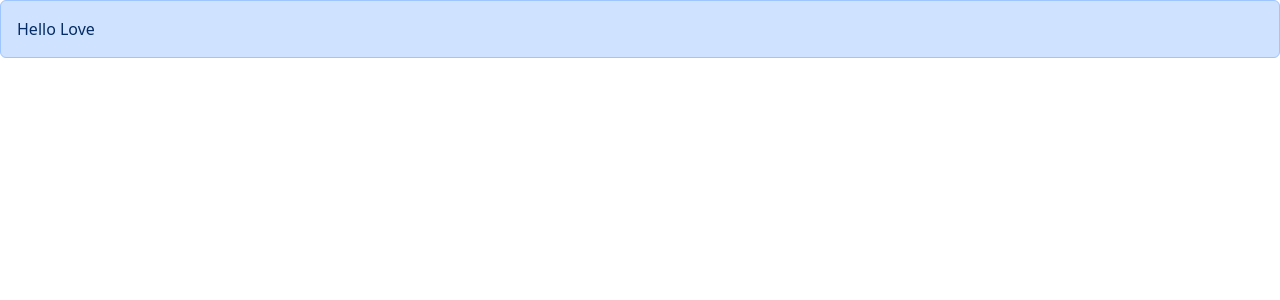
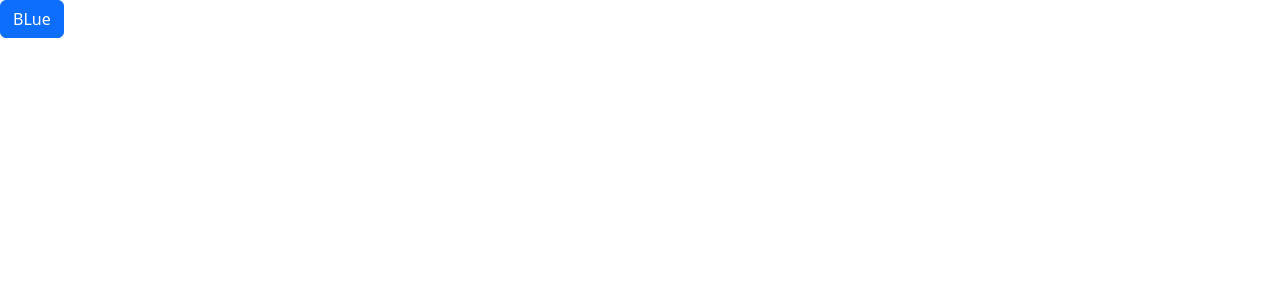
Before and after one commit to Flint15/react-earth-app, a React (Vite) app: page / in a window 1280 px wide. Shown: the top 300 px of the page. Built offline with nearby package versions, Linux system fonts and the light colour scheme.

Commit message:
Showing and hiding the alert

```diff
--- a/src/App.tsx
+++ b/src/App.tsx
@@ -1,11 +1,16 @@
+import Button from "./components/Button";
 import Alert from "./components/Alert";
+import { useState } from "react";
 
 function App() {
+  const [alertVisible, setAlertVisibility] = useState(false);
+
   return (
     <div>
-      <Alert>
-        Hello <span>Love</span>
-      </Alert>
+      {alertVisible && (
+        <Alert onClose={() => setAlertVisibility(false)}>Alert</Alert>
+      )}
+      <Button onClick={() => setAlertVisibility(true)}>BLue</Button>
     </div>
   );
 }
--- a/src/components/Alert.tsx
+++ b/src/components/Alert.tsx
@@ -2,10 +2,22 @@
 
 interface Props {
   children: ReactNode;
+  onClose: () => void;
 }
 
-const Alert = ({ children }: Props) => {
-  return <div className="alert alert-primary">{children}</div>;
+const Alert = ({ children, onClose }: Props) => {
+  return (
+    <div className="alert alert-primary alert-dismissible ">
+      {children}
+      <button
+        type="button"
+        className="btn-close"
+        data-bs-dismiss="alert"
+        aria-label="Close"
+        onClick={onClose}
+      ></button>
+    </div>
+  );
 };
 
 export default Alert;
--- /dev/null
+++ b/src/components/Button.tsx
@@ -0,0 +1,15 @@
+interface Props {
+  children: string;
+  color?: "primary" | "secondary" | "info";
+  onClick: () => void;
+}
+
+const Button = ({ children, onClick, color = "primary" }: Props) => {
+  return (
+    <button className={"btn btn-" + color} onClick={onClick}>
+      {children}
+    </button>
+  );
+};
+
+export default Button;
```
